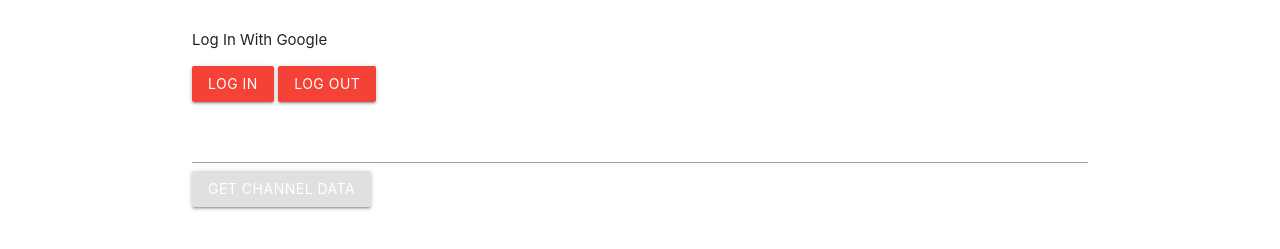
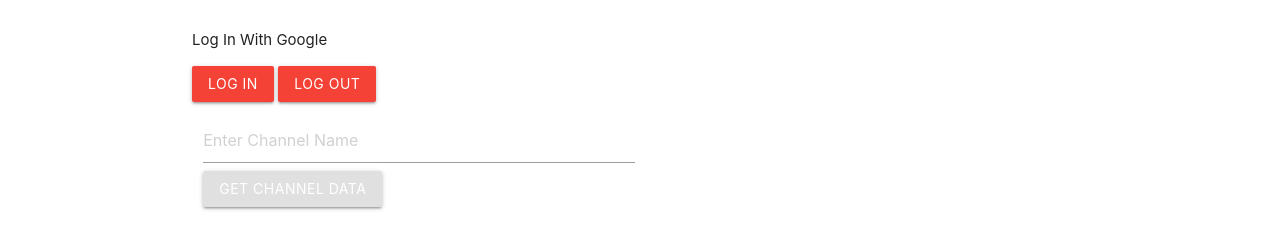
Before and after one commit to rjmcbain/youtube-api, a plain HTML site: page index.html in a window 1280 px wide. Shown: the part 73-322 px from the top of the page. Drawn offline with nearby package versions, Linux system fonts and the light colour scheme.

Commit message:
setting up html

```diff
--- a/index.html
+++ b/index.html
@@ -29,8 +29,8 @@
             <div id="content">
                 <div class="row">
                     <form id="channel-form">
-                        <div class="input-field">
-                            <input type="text" placholder="Enter Channel Name" id="channel-input">
+                        <div class="input-field col s-6">
+                            <input type="text" placeholder="Enter Channel Name" id="channel-input">
                             <input type="submit" value="Get Channel Data" class="btn grey lighten-2">
                         </div>
                     </form>
```
